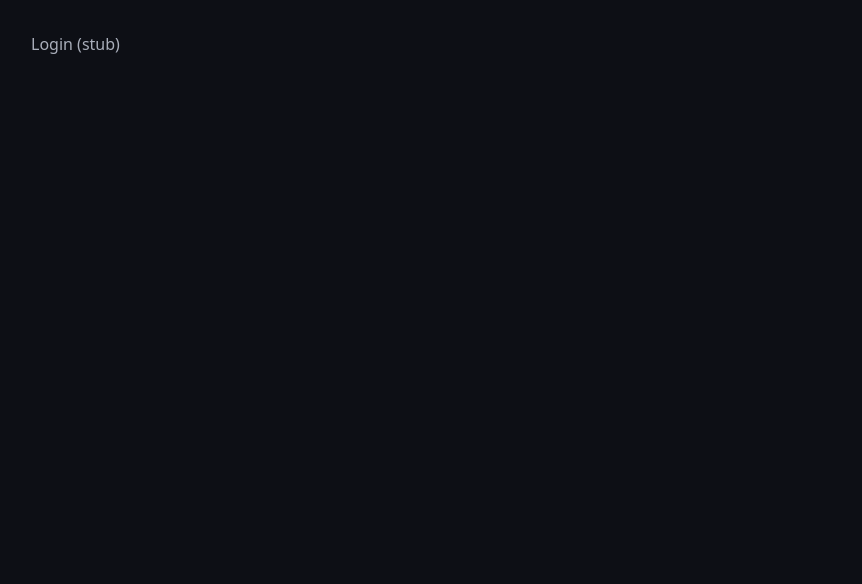
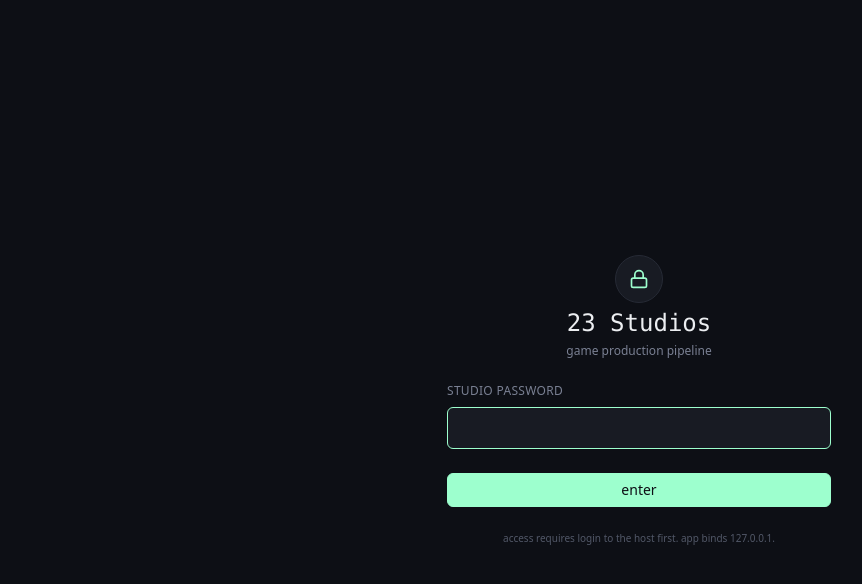
Before and after one commit to darkcodelabs/23Studios, a React (Vite) app in the folder ui/: page /login in a window 1280 px wide. Shown: the top 584 px of the page, without its empty margins (1-863 px from the left). Built offline with nearby package versions, Linux system fonts and the light colour scheme; no server answers.

Commit message:
feat(ui): login page wired to /api/auth/login with CSRF capture

```diff
--- a/ui/src/pages/Login.jsx
+++ b/ui/src/pages/Login.jsx
@@ -1,3 +1,76 @@
+import { useEffect, useRef, useState } from 'react';
+import { useNavigate } from 'react-router-dom';
+import { Lock, Loader2 } from 'lucide-react';
+import { useAuth } from '../App.jsx';
+
 export default function Login() {
-  return <div className="p-8 text-ink-300">Login (stub)</div>;
+  const { login, authed } = useAuth();
+  const navigate = useNavigate();
+  const [password, setPassword] = useState('');
+  const [busy, setBusy] = useState(false);
+  const [err, setErr] = useState(null);
+  const inputRef = useRef(null);
+
+  useEffect(() => { inputRef.current?.focus(); }, []);
+  useEffect(() => { if (authed) navigate('/dashboard', { replace: true }); }, [authed, navigate]);
+
+  async function onSubmit(e) {
+    e.preventDefault();
+    if (busy || !password) return;
+    setBusy(true);
+    setErr(null);
+    try {
+      const ok = await login(password);
+      if (!ok) setErr('invalid credentials');
+      else navigate('/dashboard', { replace: true });
+    } catch (e2) {
+      if (e2.status === 429) setErr('too many attempts. wait 15 minutes.');
+      else if (e2.status === 401) setErr('invalid credentials');
+      else setErr('login failed');
+    } finally {
+      setBusy(false);
+      setPassword('');
+    }
+  }
+
+  return (
+    <div className="h-screen w-screen flex items-center justify-center bg-ink-900 px-4">
+      <form onSubmit={onSubmit} className="w-full max-w-sm space-y-6">
+        <div className="space-y-1 text-center">
+          <div className="inline-flex items-center justify-center w-12 h-12 rounded-full bg-ink-800 border border-ink-700">
+            <Lock className="w-5 h-5 text-accent" />
+          </div>
+          <h1 className="text-2xl font-mono text-ink-100">23 Studios</h1>
+          <p className="text-xs text-ink-400">game production pipeline</p>
+        </div>
+
+        <div className="space-y-2">
+          <label htmlFor="pw" className="block text-xs uppercase tracking-wide text-ink-400">studio password</label>
+          <input
+            id="pw"
+            ref={inputRef}
+            type="password"
+            autoComplete="current-password"
+            className="input font-mono"
+            value={password}
+            onChange={(e) => setPassword(e.target.value)}
+            disabled={busy}
+            maxLength={256}
+            required
+          />
+        </div>
+
+        {err ? <div className="text-xs text-red-400">{err}</div> : null}
+
+        <button type="submit" className="btn-primary w-full" disabled={busy || !password}>
+          {busy ? <Loader2 className="w-4 h-4 animate-spin" /> : null}
+          enter
+        </button>
+
+        <p className="text-[10px] text-ink-500 text-center">
+          access requires login to the host first. app binds 127.0.0.1.
+        </p>
+      </form>
+    </div>
+  );
 }
```
